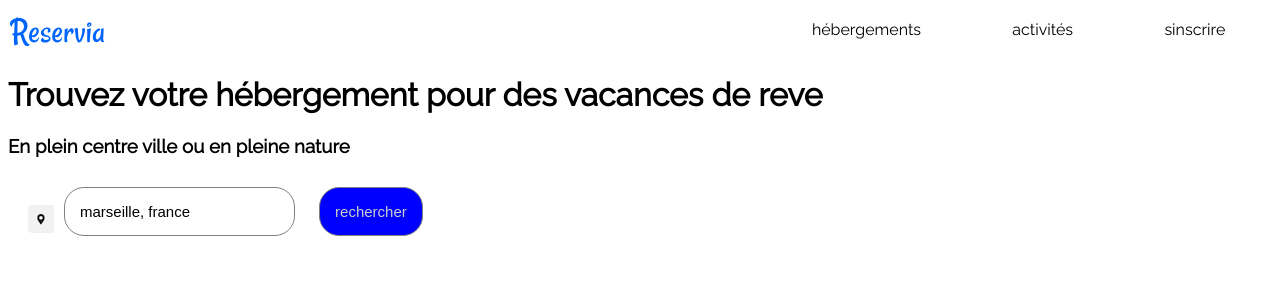
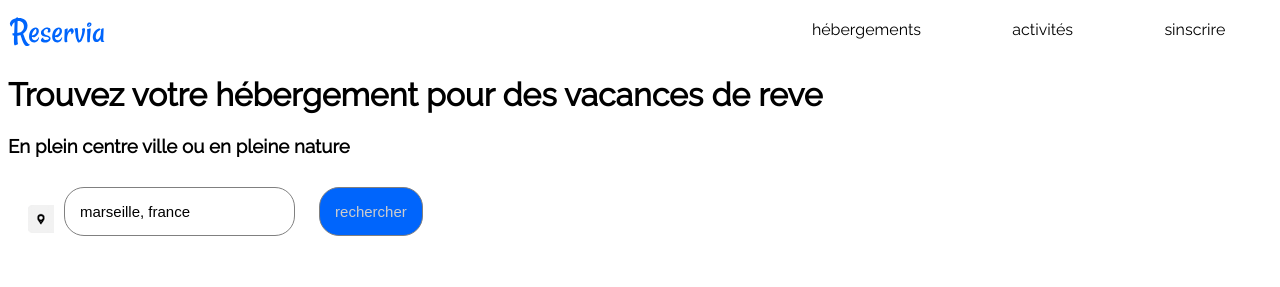
Before and after one commit to sarahGERMOND/Reserviaprojet, a plain HTML site: page index.html in a window 1280 px wide. Shown: the top 287 px of the page. Drawn offline with Linux system fonts and the light colour scheme.

Commit message:
changement de couleur

```diff
--- a/stylesheet.css
+++ b/stylesheet.css
@@ -57,7 +57,7 @@ a:hover {
 }
 
 .filtre.btn {
-  background-color: blue;
+  background-color: #0065fc;
   color: #ccc;
 }
 .logo {
```
